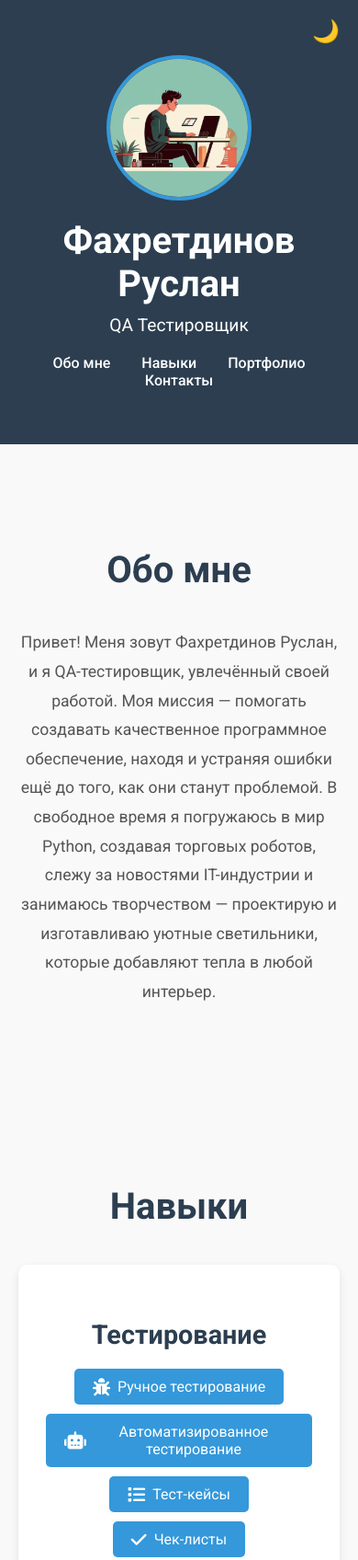
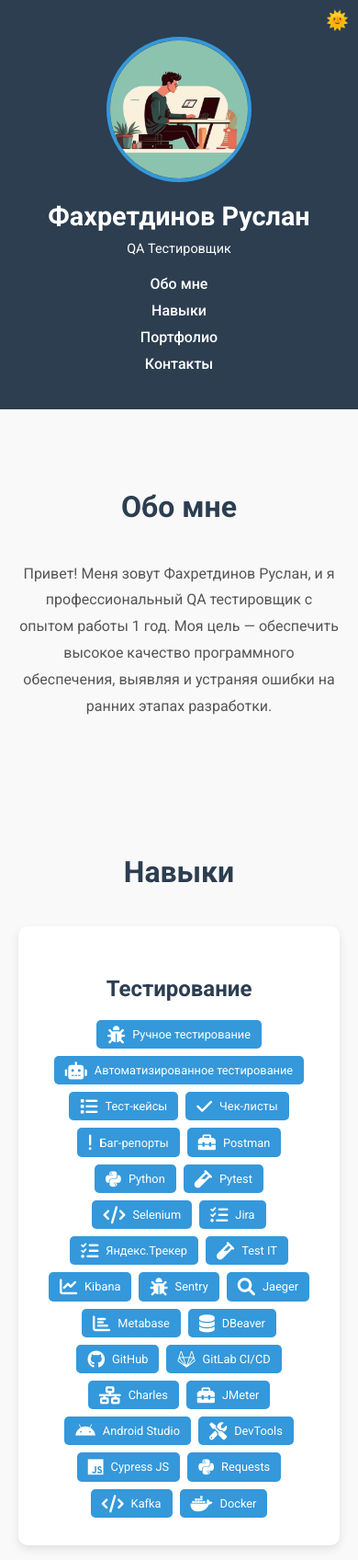
Before and after one commit to QA-ntum/QA-ntum.github.io, a plain HTML site: page index.html in a window 390 px wide. Shown: the top 1696 px of the page at 92% size. Drawn offline with nearby package versions, Linux system fonts and the light colour scheme.

Commit message:
Оптимизировал отображение для мобилок, добавил смену иконки темы

```diff
--- a/index.html
+++ b/index.html
@@ -5,14 +5,17 @@
     <meta name="viewport" content="width=device-width, initial-scale=1.0">
     <title>QA Тестировщик - Фахретдинов Руслан</title>
     <link rel="stylesheet" href="styles.css">
-    <link rel="icon" href="/favicon.ico" type="image/x-icon">
     <link href="https://fonts.googleapis.com/css2?family=Roboto:wght@300;400;500;700&display=swap" rel="stylesheet">
     <link href="https://cdnjs.cloudflare.com/ajax/libs/aos/2.3.4/aos.css" rel="stylesheet">
     <link href="https://cdnjs.cloudflare.com/ajax/libs/font-awesome/6.0.0-beta3/css/all.min.css" rel="stylesheet">
 </head>
 <body>
     <!-- Переключатель темы -->
-    <div id="themeToggle">🌙</div>
+    <button id="themeToggle">
+    <span id="themeIcon">🌞</span> <!-- Иконка по умолчанию для светлой темы -->
+    </button>
+
+
 
     <header class="header">
         <div class="container">
@@ -39,7 +42,8 @@
         <div class="container">
             <h2 class="section-title" data-aos="fade-up">Обо мне</h2>
             <p class="section-text" data-aos="fade-up" data-aos-delay="100">
-                Привет! Меня зовут Фахретдинов Руслан, и я QA-тестировщик, увлечённый своей работой. Моя миссия — помогать создавать качественное программное обеспечение, находя и устраняя ошибки ещё до того, как они станут проблемой. В свободное время я погружаюсь в мир Python, создавая торговых роботов, слежу за новостями IT-индустрии и занимаюсь творчеством — проектирую и изготавливаю уютные светильники, которые добавляют тепла в любой интерьер.
+                Привет! Меня зовут Фахретдинов Руслан, и я профессиональный QA тестировщик с опытом работы 1 год.
+                Моя цель — обеспечить высокое качество программного обеспечения, выявляя и устраняя ошибки на ранних этапах разработки.
             </p>
         </div>
     </section>
@@ -104,15 +108,15 @@
         <div class="container">
             <h2 class="section-title" data-aos="fade-up">Контакты</h2>
             <div class="contact-links" data-aos="fade-up" data-aos-delay="100">
-                <a href="https://t.me/Q1ntum" class="contact-link" target="_blank">
+                <a href="https://t.me/YOUR_TELEGRAM" class="contact-link" target="_blank">
                     <i class="fab fa-telegram-plane"></i>
                     Telegram
                 </a>
-                <a href="mailto:fakhretdinov1992@gmail.com" class="contact-link" target="_blank">
+                <a href="mailto:YOUR_EMAIL@EXAMPLE.COM" class="contact-link" target="_blank">
                     <i class="far fa-envelope"></i>
                     Эл. почта
                 </a>
-                <a href="https://github.com/QA-ntum" class="contact-link" target="_blank">
+                <a href="https://github.com/YOUR_GITHUB" class="contact-link" target="_blank">
                     <i class="fab fa-github"></i>
                     GitHub
                 </a>
--- a/script.js
+++ b/script.js
@@ -1,9 +1,29 @@
 // Переключение темы
-const themeToggle = document.getElementById('themeToggle');
-themeToggle.addEventListener('click', () => {
-    document.body.classList.toggle('dark-theme');
-    const isDark = document.body.classList.contains('dark-theme');
-    localStorage.setItem('theme', isDark ? 'dark' : 'light');
+document.addEventListener('DOMContentLoaded', () => {
+    const themeToggle = document.getElementById('themeToggle');
+    const themeIcon = document.getElementById('themeIcon');
+    const body = document.body;
+
+    // Проверяем сохранённую тему в localStorage
+    const savedTheme = localStorage.getItem('theme');
+    if (savedTheme === 'dark') {
+        body.classList.add('dark-theme');
+        themeIcon.textContent = '🌙'; // Иконка для тёмной темы
+    } else {
+        themeIcon.textContent = '🌞'; // Иконка для светлой темы
+    }
+
+    // Переключение темы
+    themeToggle.addEventListener('click', () => {
+        body.classList.toggle('dark-theme');
+        const isDarkTheme = body.classList.contains('dark-theme');
+
+        // Меняем иконку
+        themeIcon.textContent = isDarkTheme ? '🌙' : '🌞';
+
+        // Сохраняем тему в localStorage
+        localStorage.setItem('theme', isDarkTheme ? 'dark' : 'light');
+    });
 });
 
 // При загрузке страницы
--- a/styles.css
+++ b/styles.css
@@ -49,8 +49,27 @@ body.dark-theme .badge {
     cursor: pointer;
     z-index: 1000;
     font-size: 24px;
+    background: none;
+    border: none;
+    padding: 0;
+    color: inherit; /* Цвет иконки будет меняться в зависимости от темы */
 }
 
+#themeIcon {
+    display: inline-block;
+    transition: transform 0.3s ease, opacity 0.3s ease;
+}
+
+/* Стили для тёмной темы */
+body.dark-theme #themeIcon {
+    content: "🌙"; /* Иконка для тёмной темы */
+}
+
+/* Анимация при наведении */
+#themeToggle:hover #themeIcon {
+    transform: scale(1.1);
+    opacity: 0.8;
+}
 /* Фоновые изображения для секций */
 .section {
     position: relative;
@@ -64,9 +83,10 @@ body.dark-theme .badge {
     max-width: 1200px;
     margin: 0 auto;
     padding: 0 20px;
+    box-sizing: border-box;
 }
 
-/* Остальные стили */
+/* Шапка */
 .header {
     background-color: #2c3e50;
     color: #fff;
@@ -103,11 +123,14 @@ body.dark-theme .badge {
     list-style: none;
     padding: 0;
     margin: 20px 0 0;
+    display: flex;
+    justify-content: center;
+    flex-wrap: wrap;
+    gap: 15px;
 }
 
 .nav-item {
-    display: inline;
-    margin: 0 15px;
+    margin: 0;
 }
 
 .nav-link {
@@ -120,6 +143,7 @@ body.dark-theme .badge {
     text-decoration: underline;
 }
 
+/* Заголовки секций */
 .section-title {
     font-size: 2.5rem;
     margin-bottom: 40px;
@@ -242,6 +266,8 @@ body.dark-theme .badge {
     background-color: #3498db;
     transition: transform 0.3s ease, background-color 0.3s ease;
     font-size: 1.1rem;
+    border: 1px solid transparent; /* Добавляем границу */
+    box-sizing: border-box; /* Учитываем границу в ширине */
 }
 
 .contact-link i {
@@ -266,12 +292,106 @@ body.dark-theme .badge {
     font-size: 0.9rem;
 }
 
+/* Медиа-запросы для мобильных устройств */
 @media (max-width: 768px) {
+    .section {
+        padding: 60px 0;
+    }
+
+    .header {
+        padding: 40px 0;
+    }
+
+    .header-title {
+        font-size: 2rem;
+    }
+
+    .header-subtitle {
+        font-size: 1rem;
+    }
+
+    .nav-list {
+        flex-direction: column;
+        gap: 10px;
+    }
+
+    .contact-links {
+        flex-direction: column;
+        gap: 15px;
+    }
+
+    .contact-link {
+        width: 100%;
+        justify-content: center;
+        padding: 12px 20px;
+        font-size: 1rem;
+        border: 1px solid rgba(255, 255, 255, 0.2); /* Граница для кнопок */
+    }
+
+    .skill-badges {
+        gap: 8px;
+    }
+
+    .badge {
+        padding: 8px 15px;
+        font-size: 0.9rem;
+    }
+
+    .portfolio-grid {
+        flex-direction: column;
+        gap: 20px;
+        padding: 0 10px; /* Отступы по бокам */
+    }
+
     .portfolio-item {
         width: 100%;
+        padding: 20px;
+        border: 1px solid rgba(0, 0, 0, 0.1); /* Граница для портфолио */
+        box-sizing: border-box; /* Границы включены в общую ширину */
     }
 
-    .section {
-        padding: 80px 0;
+    .portfolio-item-title {
+        font-size: 1.5rem;
+    }
+
+    .portfolio-item-text {
+        font-size: 1rem;
+    }
+
+    #themeToggle {
+        top: 10px;
+        right: 10px;
+        font-size: 20px;
     }
 }
+
+@media (max-width: 480px) {
+    .header-title {
+        font-size: 1.8rem;
+    }
+
+    .header-subtitle {
+        font-size: 0.9rem;
+    }
+
+    .section-title {
+        font-size: 2rem;
+    }
+
+    .section-text {
+        font-size: 1rem;
+    }
+
+    .skill-item h3 {
+        font-size: 1.5rem;
+    }
+
+    .badge {
+        padding: 6px 12px;
+        font-size: 0.8rem;
+    }
+
+    .contact-link {
+        font-size: 0.9rem;
+    }
+}
```
